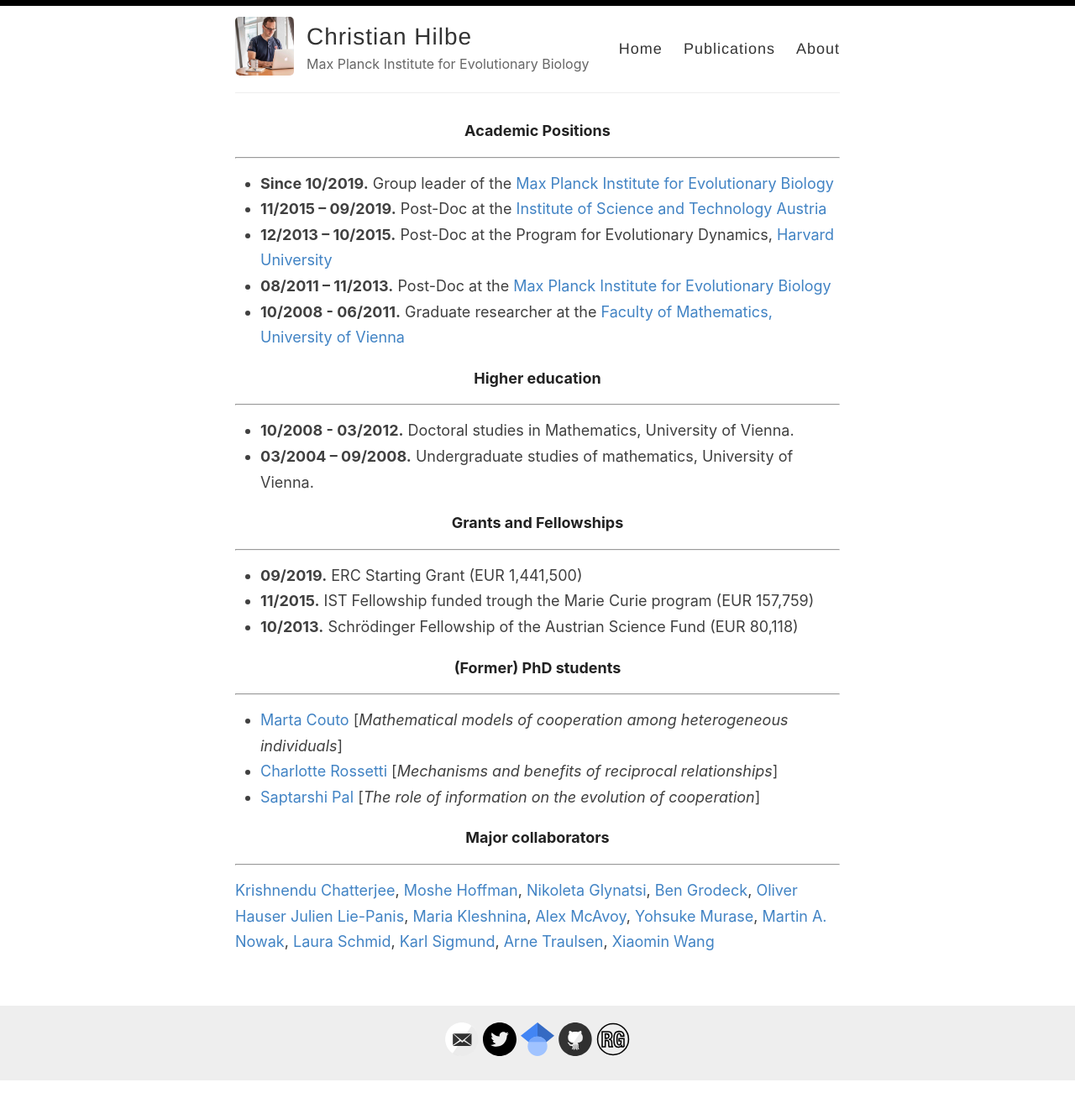
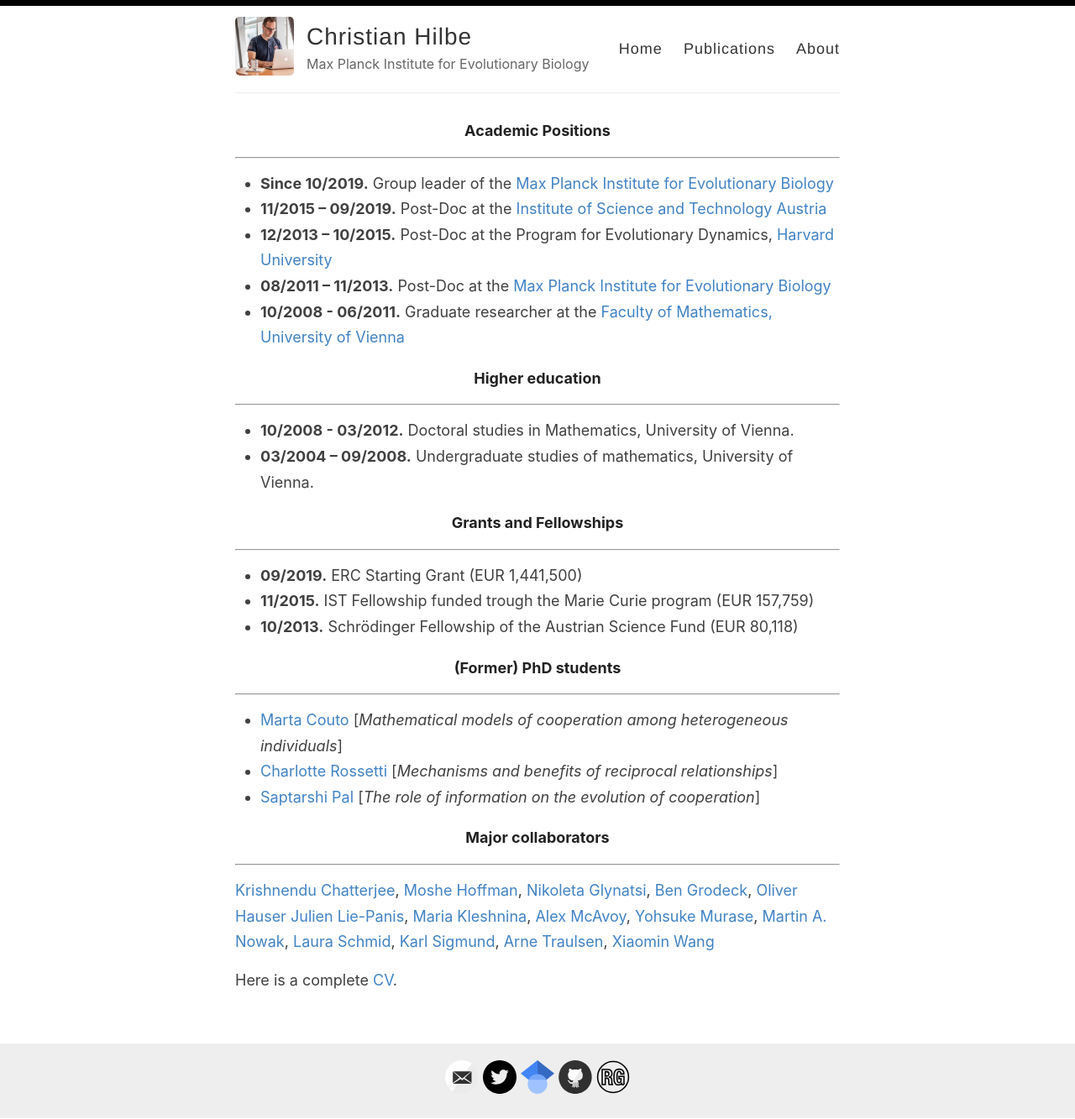
Before and after one commit to christian-hilbe/christian-hilbe.github.io, a Jekyll site: the page built from _pages/about.md, in a window 1280 px wide. Shown: the whole page at 84% size. Built offline with Jekyll 4.4.1, drawn with Linux system fonts in a browser that asks for light colours; before the commit the page ends 1287 px from its top, so only the background shows below that.

Commit message:
CH: Adding a CV file

```diff
--- a/_pages/about.md
+++ b/_pages/about.md
@@ -70,3 +70,6 @@ Schrödinger Fellowship of the Austrian Science Fund (EUR 80,118)
 [Karl Sigmund](https://homepage.univie.ac.at/karl.sigmund/),
 [Arne Traulsen](https://theobio.evolbio.mpg.de/#home),
 [Xiaomin Wang](https://www.researchgate.net/profile/Xiaomin-Wang-34)
+
+
+Here is a complete [CV](../files/CV.pdf).
```
Also changed, not shown: 1 other file.
